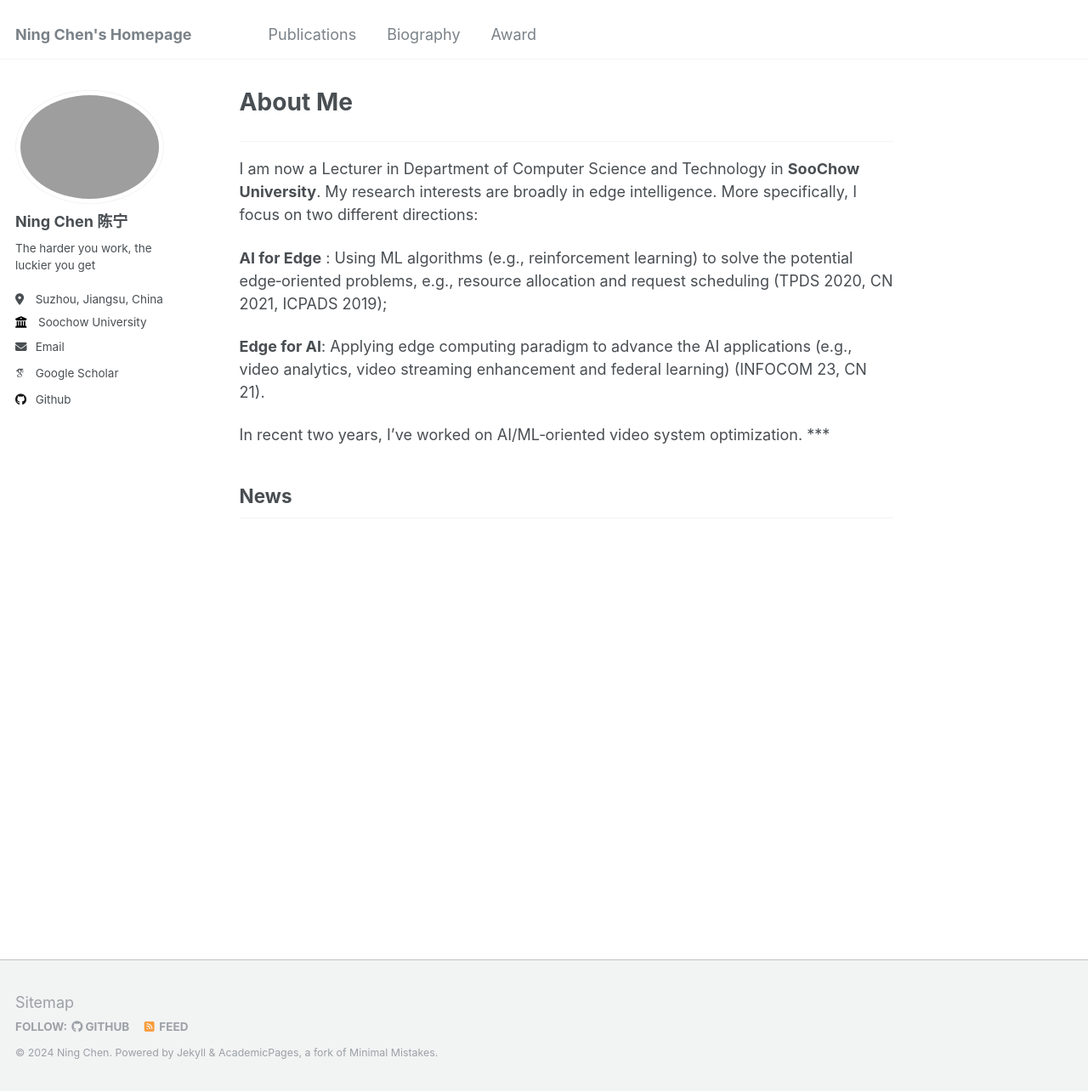
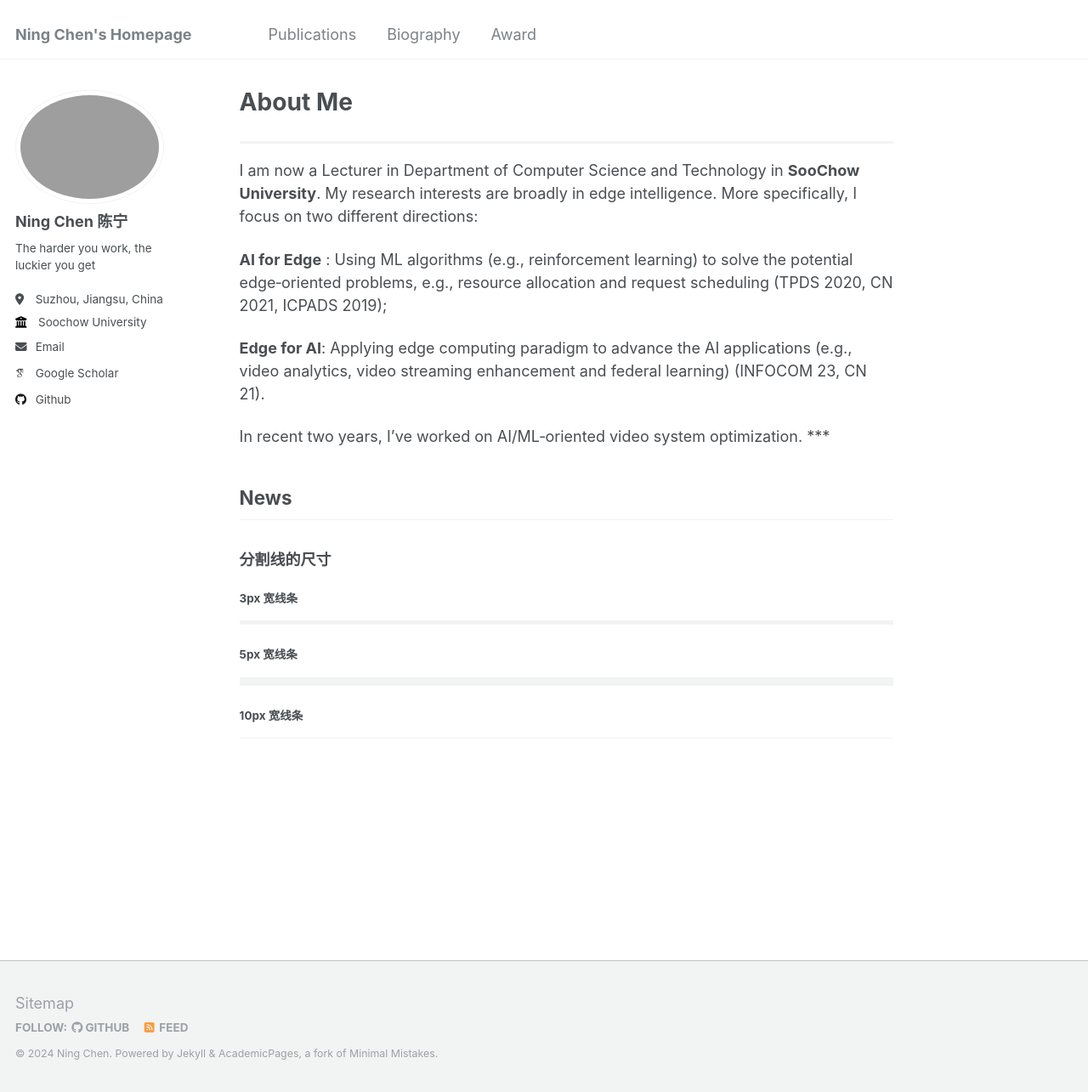
Before and after one commit to nju-cn/nju-cn.github.io, a Jekyll site: the page built from _pages/about.md, in a window 1280 px wide and 1285 px high. Shown: the whole window at 85% size. Built offline with Jekyll 4.4.1, drawn with Linux system fonts in a browser that asks for light colours; some web fonts are replaced.

Commit message:
Merge remote-tracking branch 'origin/master'

```diff
--- a/_pages/about.md
+++ b/_pages/about.md
@@ -7,11 +7,7 @@
   - /about.html
 ---
 ***
-<style>
-hr:nth-of-type(3) {
-  border-width: 10px 0 0 0 !important;
-}
-</style>
+
 I am now a Lecturer in Department of Computer Science and Technology in **SooChow University**. My research interests are broadly in edge intelligence. More specifically, I focus on two different directions:
 
  **AI for Edge** : Using ML algorithms (e.g., reinforcement learning) to solve the potential edge‑oriented problems, e.g., resource allocation and request scheduling (TPDS 2020, CN 2021, ICPADS 2019);
@@ -21,3 +17,26 @@
 In recent two years, I’ve worked on AI/ML‑oriented video system optimization.
 ***
 ## __News__
+
+### 分割线的尺寸
+
+#### 3px 宽线条
+___
+
+#### 5px 宽线条
+___
+
+#### 10px 宽线条
+___
+
+<style>
+hr:nth-of-type(1) {
+  border-width: 3px 0 0 0 !important;
+}
+hr:nth-of-type(2) {
+  border-width: 5px 0 0 0 !important;
+}
+hr:nth-of-type(3) {
+  border-width: 10px 0 0 0 !important;
+}
+</style>
```
